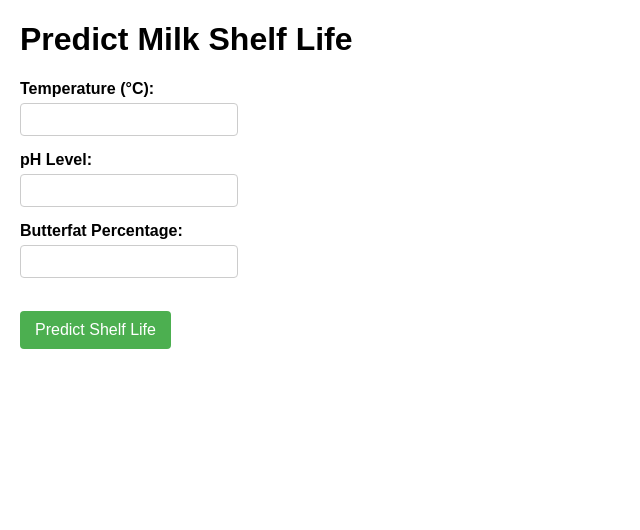
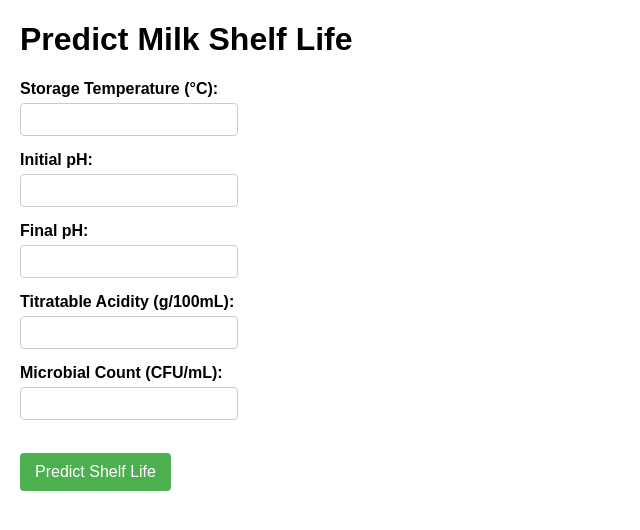
Before and after one commit to FoodPredict/milk, a Flask app: page / in a window 1280 px wide. Shown: the top 530 px of the page, without its empty margins (0-640 px from the left). Run offline with Flask 3, Linux system fonts and the light colour scheme.

Commit message:
Update index.html

```diff
--- a/templates/index.html
+++ b/templates/index.html
@@ -38,20 +38,22 @@
     <h1>Predict Milk Shelf Life</h1>
 
     <form action="/predict" method="post">
-        <!-- Input fields for your features go here -->
+        <!-- Input fields for your features - Ensure 'name' attributes match FEATURE_COLUMNS -->
 
-        <!-- Example input fields - REPLACE THESE WITH YOUR ACTUAL FEATURES -->
-        <label for="temperature">Temperature (°C):</label>
-        <input type="text" id="temperature" name="temperature" required><br>
+        <label for="Storage_Temperature_C">Storage Temperature (°C):</label>
+        <input type="text" id="Storage_Temperature_C" name="Storage_Temperature_C" required><br>
 
-        <label for="ph">pH Level:</label>
-        <input type="text" id="ph" name="ph" required><br>
+        <label for="Initial_pH">Initial pH:</label>
+        <input type="text" id="Initial_pH" name="Initial_pH" required><br>
 
-        <label for="butterfat">Butterfat Percentage:</label>
-        <input type="text" id="butterfat" name="butterfat" required><br>
+        <label for="Final_pH">Final pH:</label>
+        <input type="text" id="Final_pH" name="Final_pH" required><br>
 
-        <!-- Add more input fields for each feature in your model -->
-        <!-- The 'name' attribute MUST match the feature name in your FEATURE_COLUMNS list in app.py -->
+        <label for="Titratable_Acidity_g/100mL">Titratable Acidity (g/100mL):</label>
+        <input type="text" id="Titratable_Acidity_g/100mL" name="Titratable_Acidity_g/100mL" required><br>
+
+        <label for="Microbial_Count_CFU/mL">Microbial Count (CFU/mL):</label>
+        <input type="text" id="Microbial_Count_CFU/mL" name="Microbial_Count_CFU/mL" required><br>
 
         <br>
         <input type="submit" value="Predict Shelf Life">
```
